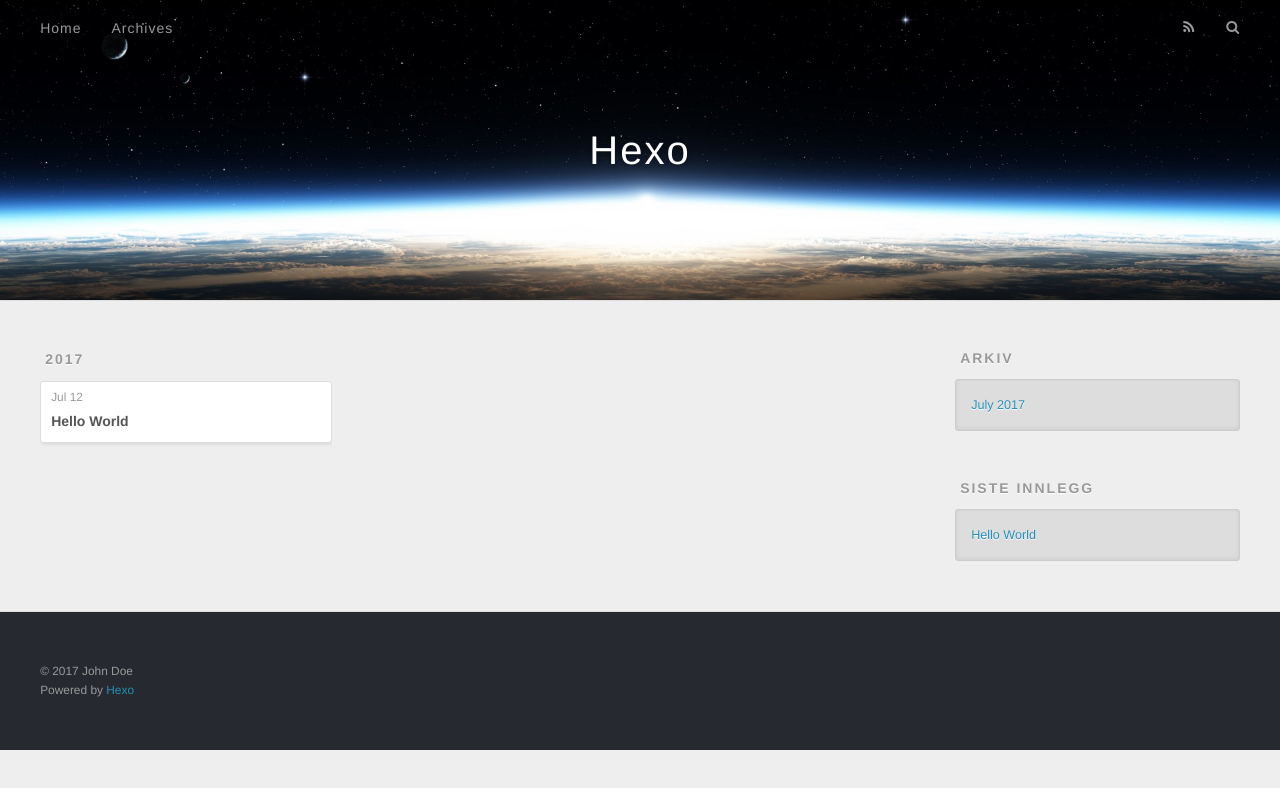
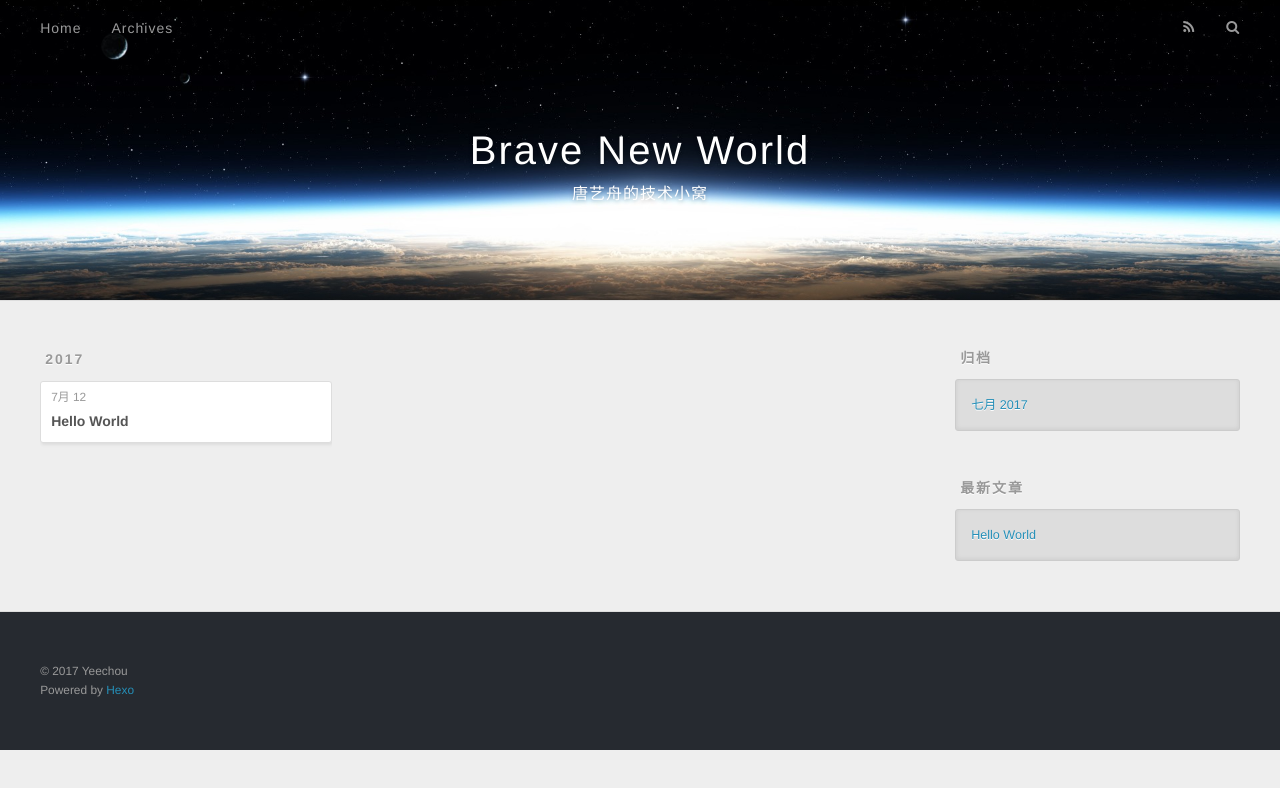
Before and after one commit to YeechouTang/YeechouTang.github.io, a plain HTML site: page archives/2017/07/index.html in a window 1280 px wide. Drawn offline with nearby package versions, Linux system fonts and the light colour scheme.

Commit message:
Site updated: 2017-07-12 11:39:57

```diff
--- a/archives/2017/07/index.html
+++ b/archives/2017/07/index.html
@@ -3,16 +3,16 @@
 <head>
   <meta charset="utf-8">
 
-  <title>Arkiv: 2017/7 | Hexo</title>
+  <title>归档: 2017/7 | Brave New World</title>
   <meta name="viewport" content="width=device-width, initial-scale=1, maximum-scale=1">
   <meta property="og:type" content="website">
-<meta property="og:title" content="Hexo">
+<meta property="og:title" content="Brave New World">
 <meta property="og:url" content="http://yoursite.com/archives/2017/07/index.html">
-<meta property="og:site_name" content="Hexo">
+<meta property="og:site_name" content="Brave New World">
 <meta name="twitter:card" content="summary">
-<meta name="twitter:title" content="Hexo">
+<meta name="twitter:title" content="Brave New World">
 
-    <link rel="alternate" href="/atom.xml" title="Hexo" type="application/atom+xml">
+    <link rel="alternate" href="/atom.xml" title="Brave New World" type="application/atom+xml">
 
 
     <link rel="icon" href="/favicon.png">
@@ -33,8 +33,12 @@
   <div id="header-outer" class="outer">
     <div id="header-title" class="inner">
       <h1 id="logo-wrap">
-        <a href="/" id="logo">Hexo</a>
+        <a href="/" id="logo">Brave New World</a>
       </h1>
+
+        <h2 id="subtitle-wrap">
+          <a href="/" id="subtitle">唐艺舟的技术小窝</a>
+        </h2>
 
     </div>
     <div id="header-inner" class="inner">
@@ -50,7 +54,7 @@
 
           <a id="nav-rss-link" class="nav-icon" href="/atom.xml" title="RSS Feed"></a>
 
-        <a id="nav-search-btn" class="nav-icon" title="Søk"></a>
+        <a id="nav-search-btn" class="nav-icon" title="搜索"></a>
       </nav>
       <div id="search-form-wrap">
         <form action="//google.com/search" method="get" accept-charset="UTF-8" class="search-form"><input type="search" name="q" class="search-form-input" placeholder="Search"><button type="submit" class="search-form-submit">&#xF002;</button><input type="hidden" name="sitesearch" value="http://yoursite.com"></form>
@@ -76,7 +80,7 @@
   <div class="archive-article-inner">
     <header class="archive-article-header">
       <a href="/2017/07/12/hello-world/" class="archive-article-date">
-  <time datetime="2017-07-12T03:10:09.000Z" itemprop="datePublished">Jul 12</time>
+  <time datetime="2017-07-12T03:10:09.000Z" itemprop="datePublished">7月 12</time>
 </a>
 
 
@@ -107,9 +111,9 @@
 
 
   <div class="widget-wrap">
-    <h3 class="widget-title">Arkiv</h3>
+    <h3 class="widget-title">归档</h3>
     <div class="widget">
-      <ul class="archive-list"><li class="archive-list-item"><a class="archive-list-link" href="/archives/2017/07/">July 2017</a></li></ul>
+      <ul class="archive-list"><li class="archive-list-item"><a class="archive-list-link" href="/archives/2017/07/">七月 2017</a></li></ul>
     </div>
   </div>
 
@@ -117,7 +121,7 @@
 
 
   <div class="widget-wrap">
-    <h3 class="widget-title">Siste innlegg</h3>
+    <h3 class="widget-title">最新文章</h3>
     <div class="widget">
       <ul>
 
@@ -137,7 +141,7 @@
 
   <div class="outer">
     <div id="footer-info" class="inner">
-      &copy; 2017 John Doe<br>
+      &copy; 2017 Yeechou<br>
       Powered by <a href="http://hexo.io/" target="_blank">Hexo</a>
     </div>
   </div>
```
Also changed, not shown: 2017/07/12/hello-world/index.html (+14 -10 lines), archives/2017/index.html (+16 -12 lines), archives/index.html (+16 -12 lines), index.html (+16 -12 lines).
